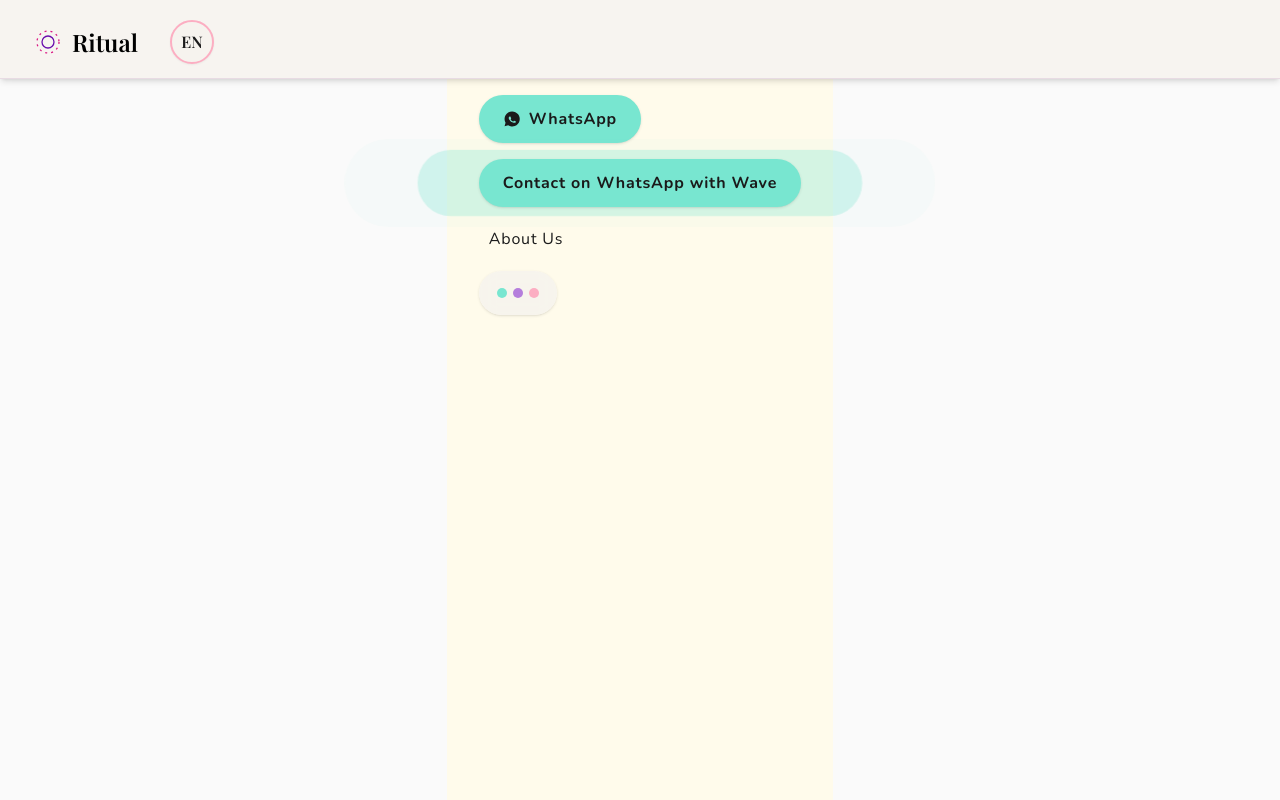
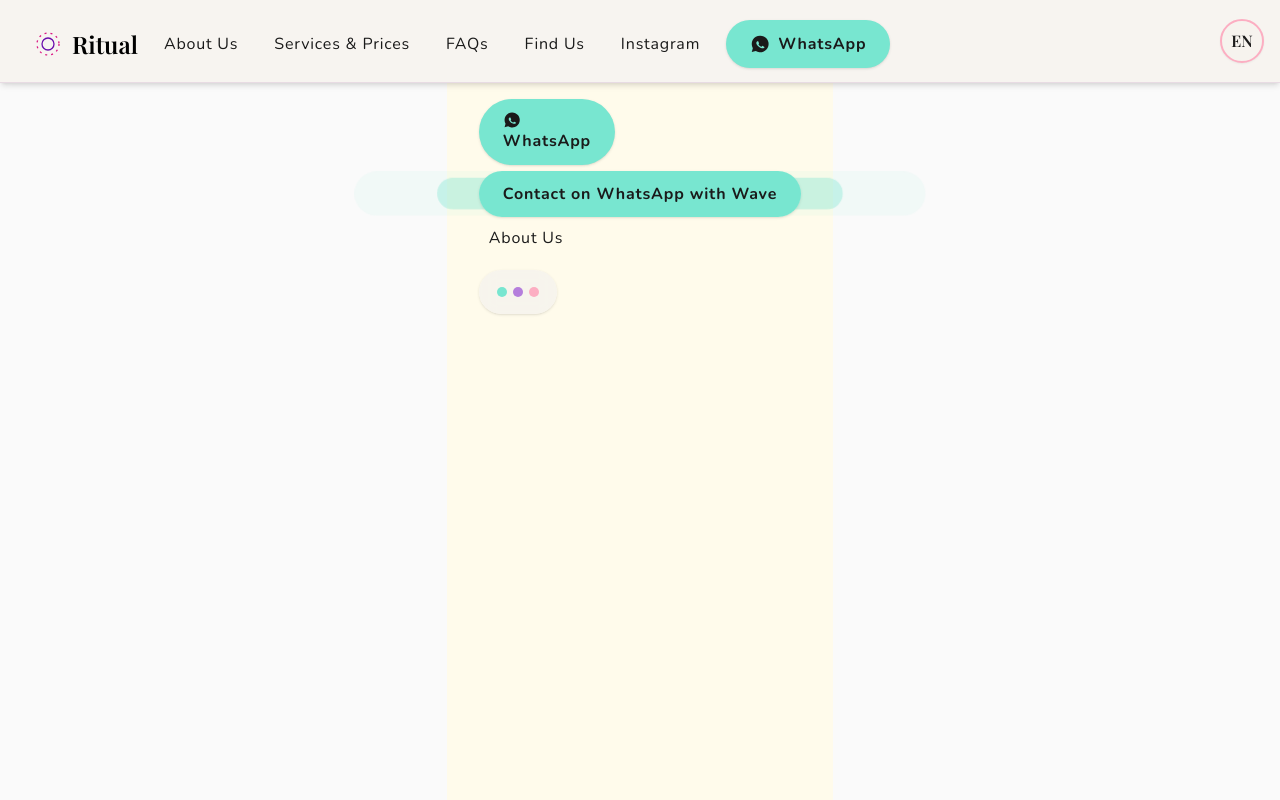
Before and after one commit to KaterinGorbachev/ritual, a Next.js app: page /en in a window 1280 px wide. Built offline with nearby package versions, Linux system fonts and the light colour scheme; a web font is replaced by a local one.

Commit message:
header menu links added

```diff
--- a/app/[lang]/dictionaries.ts
+++ b/app/[lang]/dictionaries.ts
@@ -11,4 +11,11 @@
 export const hasLocale = (locale: string): locale is Locale =>
   locale in dictionaries
 
+// Map a URL locale like "es-ES" down to a dictionary key like "es".
+// Falls back to "en" for anything unrecognized.
+export const toLocale = (lang: string): Locale => {
+  const short = lang.split('-')[0]
+  return hasLocale(short) ? short : 'en'
+}
+
 export const getDictionary = async (locale: Locale) => dictionaries[locale]()
--- a/app/[lang]/layout.tsx
+++ b/app/[lang]/layout.tsx
@@ -1,9 +1,12 @@
 import type { Metadata } from "next";
 import { Playfair_Display, Nunito, Caveat } from "next/font/google";
 import "../globals.css";
+import { getDictionary, toLocale } from "./dictionaries";
 import { NavLink } from "../ui/NavLink";
 import { Dropdown } from "../ui/Dropdown";
 import { LangButton } from "../ui/LangButton";
+import { WhatsAppButton } from "../ui/WhatsAppButton";
+
 
 const playfair = Playfair_Display({
   variable: "--font-display",
@@ -21,18 +24,29 @@
 });
 
 export const metadata: Metadata = {
-  title: "Create Next App",
-  description: "Generated by create next app",
+  title: "Ritual",
+  description: "Ritual massage salon",
+  alternates: {
+    // hreflang alternates so search engines know these are language variants.
+    languages: {
+      en: "/en",
+      ru: "/ru",
+      es: "/es",
+      "x-default": "/es",
+    },
+  },
 };
 
-export default function RootLayout({
+export default async function RootLayout({
   children,
-}: Readonly<{
-  children: React.ReactNode;
-}>) {
+  params,
+}: LayoutProps<"/[lang]">) {
+  const { lang } = await params;
+  const dict = await getDictionary(toLocale(lang));
+
   return (
     <html
-      lang="en"
+      lang={lang}
       className={`${playfair.variable} ${nunito.variable} ${caveat.variable} h-full antialiased`}
     >
       <body className="min-h-full flex flex-col">
@@ -49,7 +63,7 @@
           data-testid="header"
         >
           <div
-            className="flex max-w-6xl items-center justify-between gap-4 px-4 pt-3 pb-1.5"
+            className="flex max-w-6xl items-center justify-center gap-4 px-4 pt-3 pb-1.5"
             aria-label="Primary"
           >
             <a
@@ -79,36 +93,96 @@
                 Ritual
               </span>
             </a>
-            <div className="flex items-center gap-4">
+
+            <div>
+              <nav>
+                <ul className="hidden lg:flex items-center gap-4">
+                  <li>
+                    <NavLink href="#about">{dict.nav.about}</NavLink>
+                  </li>
+                  <li>
+                    <NavLink href="#services">{dict.nav.services}</NavLink>
+                  </li>
+                  <li>
+                    <NavLink href="#faqs">{dict.nav.faqs}</NavLink>
+                  </li>
+                  <li>
+                    <NavLink href="#contact">{dict.nav.contact}</NavLink>
+                  </li>
+                  <li>
+                    <NavLink
+                      href="https://www.instagram.com/ritual.beauty_estetica"
+                      target="_blank"
+                      rel="noopener noreferrer"
+                    >
+                      {dict.nav.instagram}
+                    </NavLink>
+                  </li>
+                </ul>
+              </nav>
+            </div>
+            <WhatsAppButton
+            number="+34666666666"
+            message="Hello, I would like to book a massage appointment."
+            className="inline-flex"
+          >
+            <svg width="20" height="20" viewBox="0 0 24 24" fill="currentColor" aria-hidden="true" className="text-ink"><path d="M12 2a10 10 0 0 0-8.6 15l-1.3 4.7 4.8-1.3A10 10 0 1 0 12 2Zm5.4 13.9c-.2.6-1.3 1.2-1.8 1.2-.5.1-1 .2-3.3-.7s-3.7-3.2-3.8-3.4c-.1-.2-.9-1.2-.9-2.3s.6-1.6.8-1.8c.2-.2.4-.3.6-.3h.4c.2 0 .4 0 .6.5l.8 1.9c.1.1.1.3 0 .5l-.4.5c-.1.2-.3.3-.1.6.1.2.6 1 1.3 1.6.9.8 1.6 1 1.8 1.1.2.1.4.1.5-.1l.6-.8c.2-.2.3-.2.6-.1l1.8.9c.2.1.4.2.5.3.1.1.1.6-.1 1.2Z"/></svg>
+            <span className="hidden md:inline text-ink">{dict.nav.whatsapp}</span>
+
+          </WhatsAppButton>
+          </div>
+
+
+
+          <div className="flex flex-row-reverse items-center gap-4 ">
               {/* Pages dropdown — UI only */}
-              <Dropdown className="relative group isolate" data-testid="pages-menu">
+              <Dropdown
+                className="relative group isolate lg:hidden"
+                data-testid="pages-menu"
+              >
                 <summary
                   aria-label="Toggle menu"
-                  className="lg:hidden cursor-pointer group inline-flex items-center justify-center gap-1.5 rounded-pill min-h-11 min-w-11 px-4 py-3 border-2 border-blush shadow-xs bg-cream backdrop-blur  transition duration-500 ease-in-out focus:outline-none focus:border-mint hover:bg-cream  hover:border-magenta active:scale-95 disabled:opacity-50 disabled:cursor-not-allowed "
+                  className=" cursor-pointer group inline-flex items-center justify-center gap-1.5 rounded-pill min-h-11 min-w-11 px-4 py-3 border-2 border-blush shadow-xs bg-cream backdrop-blur  transition duration-500 ease-in-out focus:outline-none focus:border-mint hover:bg-cream  hover:border-magenta active:scale-95 disabled:opacity-50 disabled:cursor-not-allowed "
                   data-testid="burger-menu-button"
                 >
                   <span className="block h-2.5 w-2.5 rounded-full bg-mint transition-colors duration-500 ease-in-out group-focus:bg-lilac group-active:bg-lilac" />
                   <span className="block h-2.5 w-2.5 rounded-full bg-lilac transition-colors duration-500 ease-in-out group-focus:bg-blush group-active:bg-blush" />
                   <span className="block h-2.5 w-2.5 rounded-full bg-blush transition-colors duration-500 ease-in-out group-focus:bg-mint group-active:bg-mint" />
-
                 </summary>
                 <nav
-                  className="absolute left-0 mt-2 min-w-52 flex flex-col gap-4 p-2 rounded-2xl border-2 border-mauve/30 bg-cream backdrop-blur-md shadow-lg z-50"
+                  className="absolute right-0 mt-2 min-w-52 rounded-2xl border-2 border-mauve/30 bg-cream backdrop-blur-md shadow-lg z-50"
                   data-testid="pages-menu-panel"
                 >
-
-                  <li><NavLink href="#about">About Us</NavLink></li>
-                  <li><NavLink href="#services">Services &amp; Prices</NavLink></li>
-                  <li><NavLink href="#faqs">FAQs</NavLink></li>
-                  <li><NavLink href="#blog">Blog</NavLink></li>
-                  <li><NavLink href="#contact">Find Us</NavLink></li>
+                  <ul className="flex flex-col gap-4 p-2">
+                    <li>
+                      <NavLink href="#about">{dict.nav.about}</NavLink>
+                    </li>
+                    <li>
+                      <NavLink href="#services">{dict.nav.services}</NavLink>
+                    </li>
+                    <li>
+                      <NavLink href="#faqs">{dict.nav.faqs}</NavLink>
+                    </li>
+                    <li>
+                      <NavLink href="#contact">{dict.nav.contact}</NavLink>
+                    </li>
+                    <li>
+                      <NavLink
+                        href="https://www.instagram.com/ritual.beauty_estetica"
+                        target="_blank"
+                        rel="noopener noreferrer"
+                      >
+                        {dict.nav.instagram}
+                      </NavLink>
+                    </li>
+                  </ul>
                 </nav>
               </Dropdown>
 
               {/* Language selector dropdown */}
               <LangButton />
             </div>
-          </div>
+
         </header>
 
         {children}
--- a/app/ui/LangButton.tsx
+++ b/app/ui/LangButton.tsx
@@ -4,25 +4,26 @@
 import { Dropdown } from "./Dropdown";
 
 const languages = [
-  { locale: "en-US", label: "English", code: "EN" },
-  { locale: "ru-RU", label: "Русский", code: "RU" },
-  { locale: "es-ES", label: "Español", code: "ES" },
+  { locale: "en", label: "English", code: "EN" },
+  { locale: "ru", label: "Русский", code: "RU" },
+  { locale: "es", label: "Español", code: "ES" },
 ] as const;
 
 export function LangButton() {
   const router = useRouter();
   const pathname = usePathname();
 
-  // Current locale is the first path segment, e.g. "/es-ES/about" -> "es-ES"
+  // Current locale is the first path segment, e.g. "/es/about" -> "es"
   const current = pathname.split("/")[1] ?? "";
   const active =
     languages.find((l) => l.locale === current) ?? languages[0];
 
   function switchTo(locale: string) {
     // Replace the first segment with the chosen locale, keep the rest.
+    // "/en/about" -> ["", "en", "about"] -> "/es/about"
     const segments = pathname.split("/");
     segments[1] = locale;
-    router.push(segments.join("/") || `/${locale}`);
+    router.push(segments.join("/"));
   }
 
   return (
@@ -47,7 +48,7 @@
             onClick={() => switchTo(locale)}
             aria-current={locale === active.locale ? "true" : undefined}
             data-testid={`language-option-${code}`}
-            className="flex justify-between px-2 py-1 rounded-pill border-2 border-transparent text-base font-normal tracking-wider leading-5 text-ink font-body cursor-pointer hover:font-bold focus:underline active:text-magenta aria-current:font-bold aria-current:border-blush"
+            className="flex justify-between px-2 py-1 rounded-pill border-2 border-transparent text-base font-normal tracking-wider leading-5 text-ink font-body cursor-pointer hover:font-bold focus:underline active:text-magenta aria-current:font-bold "
           >
             <span>{label}</span>
             <span className="font-display italic text-magenta">{code}</span>
--- a/app/ui/NavLink.tsx
+++ b/app/ui/NavLink.tsx
@@ -1,6 +1,6 @@
-export function NavLink({ href, children, className = "" }: { href: string, children: React.ReactNode, className?: string }) {
+export function NavLink({ href, children, className = "", ...props }: React.ComponentProps<"a"> & { href: string }) {
     return (
-        <a href={href} className={`${className} flex px-2 py-1 rounded-pill border-2 border-transparent text-base font-normal tracking-wider leading-5 text-ink font-body   hover:font-bold focus:underline active:text-magenta `} data-testid="nav-link">
+        <a href={href} className={`${className} flex px-2 py-1 rounded-pill border-2 border-transparent text-base font-normal tracking-wider leading-5 text-ink font-body   hover:font-bold focus:border-mint active:text-magenta active:border-magenta `} data-testid="nav-link" {...props}>
             {children}
         </a>
     )
--- a/app/ui/WhatsAppButton.tsx
+++ b/app/ui/WhatsAppButton.tsx
@@ -2,7 +2,7 @@
     number, message, children, className = ""
 }: { number: string, message: string, children: React.ReactNode, className?: string }) {
     return (
-        <a href="" target="_blank" rel="noopener noreferrer" className={`inline-flex items-center justify-center gap-2 rounded-pill font-body font-bold text-base tracking-wider px-6 py-3 min-h-[44px] min-w-[44px] transition duration-500 ease-in-out focus:outline-none focus:ring-2 focus:ring-offset-2 focus:ring-offset-cream focus:ring-mint bg-mint text-ink active:ring-magenta active:bg-magenta active:scale-95 hover:brightness-95 shadow-sm ${className}`} data-testid="whatsapp-button">
+        <a href="" target="_blank" rel="noopener noreferrer" className={`items-center justify-center gap-2 rounded-pill font-body font-bold text-base tracking-wider px-6 py-3 min-h-[44px] min-w-[44px] transition duration-500 ease-in-out focus:outline-none focus:ring-2 focus:ring-offset-2 focus:ring-offset-cream focus:ring-mint bg-mint text-ink active:ring-magenta active:bg-magenta active:scale-95 hover:brightness-95 shadow-sm ${className}`} data-testid="whatsapp-button">
             {children}
         </a>
 
--- a/proxy.js
+++ b/proxy.js
@@ -3,8 +3,8 @@
 import { match } from "@formatjs/intl-localematcher";
 import Negotiator from "negotiator";
 
-let locales = ["en-US", "ru-RU", "es-ES"];
-let defaultLocale = "es-ES";
+let locales = ["en", "ru", "es"];
+let defaultLocale = "es";
 
 // Get the preferred locale, similar to the above or using a library
 function getLocale(request) {
```
Also changed, not shown: .claude/settings.json.
